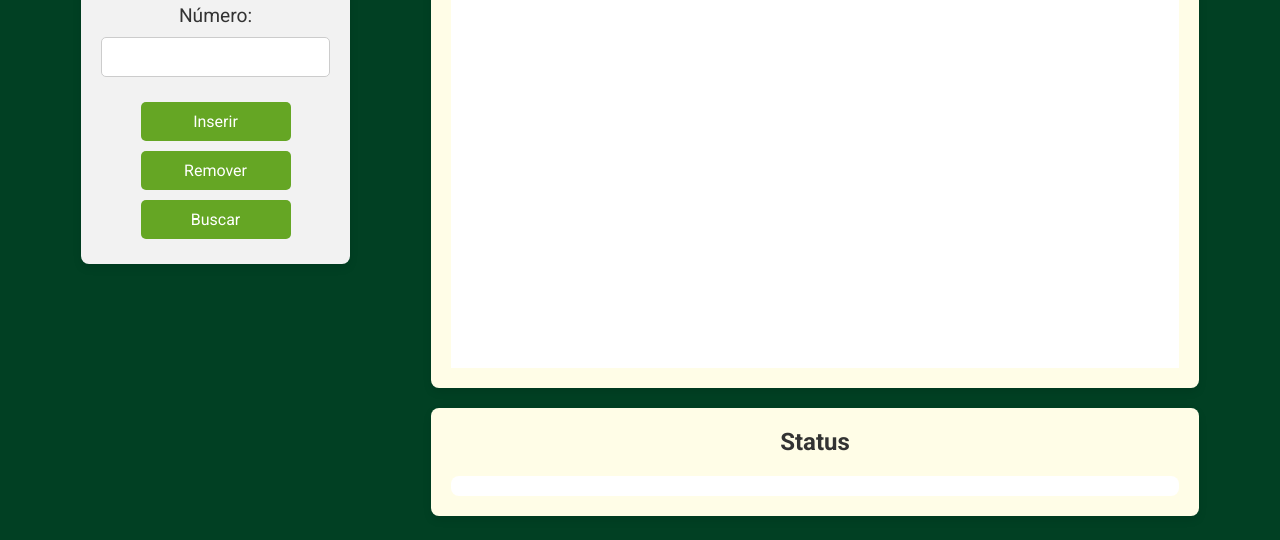
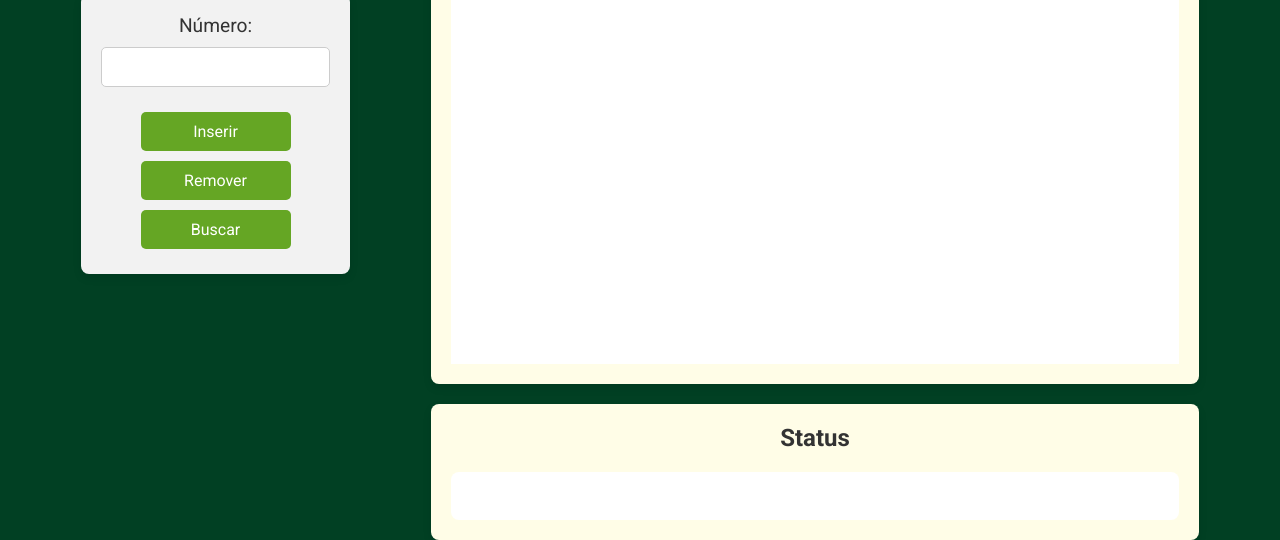
Before and after one commit to Kaiki098/arvore-AVL, a website with bundled scripts: page index.html in a window 1280 px wide. Shown: the part 295-835 px from the top of the page. Built offline with nearby package versions, Linux system fonts and the light colour scheme.

Commit message:
refactor: update styles for improved layout and spacing in UI components

```diff
--- a/styles.css
+++ b/styles.css
@@ -24,6 +24,7 @@ body > div {
     flex-direction: column;
     align-items: center;
     width: fit-content;
+    gap: 20px;
 }
 
 h1 {
@@ -97,7 +98,6 @@ h2 {
     border-radius: 8px;
     box-shadow: 0 4px 8px rgba(0, 0, 0, 0.1);
     width: 60vw;
-    margin-bottom: 20px;
 }
 
 .box__header {
@@ -126,6 +126,7 @@ h2 {
     padding: 10px;
     border-radius: 8px;
     width: 100%;
+    height: 2.5em;
     text-align: center;
     font-size: 1.2em;
     color: #333;
```
